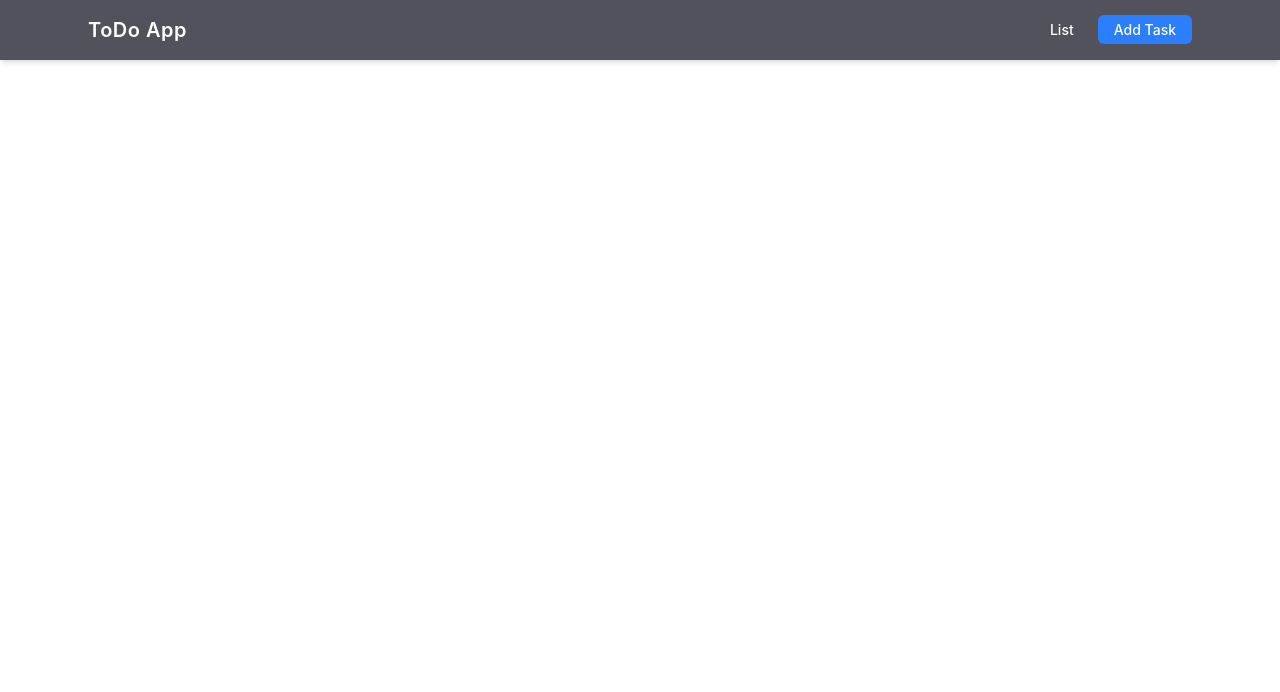
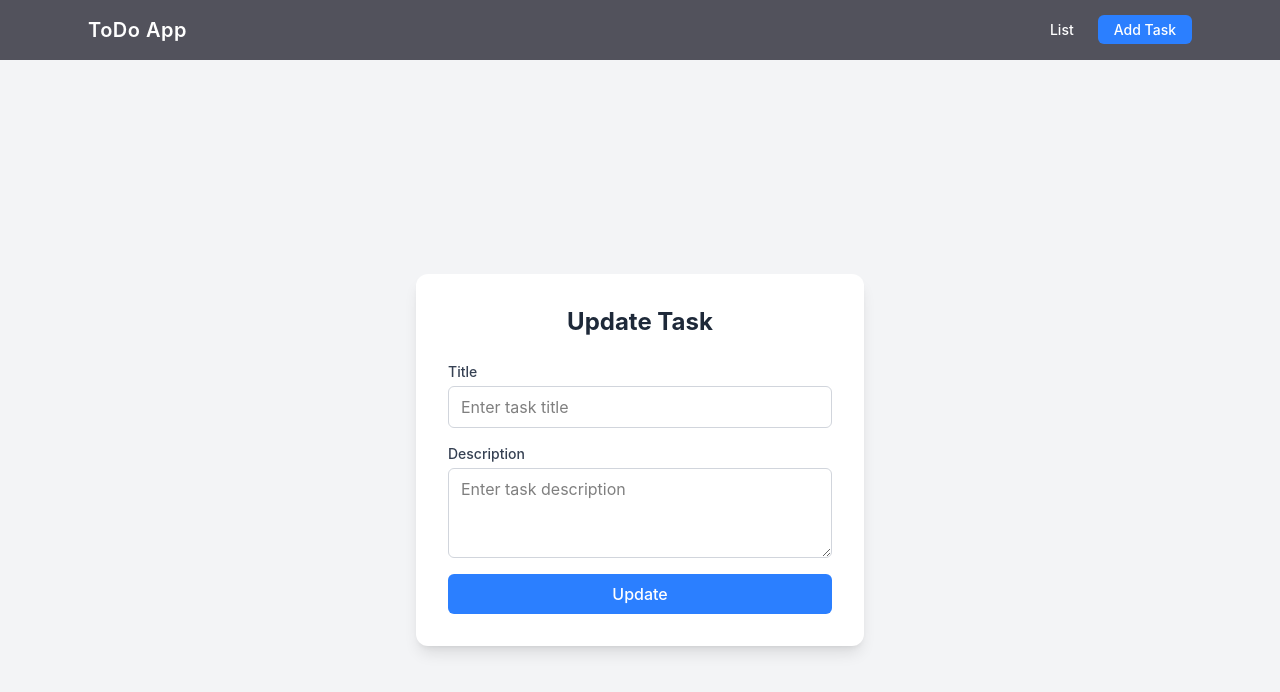
Before and after one commit to talha125-git/Todo-app, a React app in the folder frontend/: page /update/1 in a window 1280 px wide. Shown: the top 692 px of the page. Built offline with nearby package versions, Linux system fonts and the light colour scheme; no server answers; the HTML template or start-up script is replaced by a standard one.

Commit message:
Add Populate data to update Form

```diff
--- a/frontend/src/App.jsx
+++ b/frontend/src/App.jsx
@@ -4,6 +4,7 @@ import Navbar from './componants/Navbar'
 import { Route, Routes } from 'react-router-dom'
 import AddTask from './componants/AddTask'
 import List from './componants/List'
+import UpdateTask from './componants/UpdateTask'
 
 function App() {
   return (
@@ -12,6 +13,7 @@ function App() {
     <Routes>
       <Route path='/' element={<List/>} />
       <Route path='/add' element={<AddTask/>} />
+      <Route path='/update/:id' element={<UpdateTask/>} />
     </Routes>
     </>
   )
--- a/frontend/src/componants/List.jsx
+++ b/frontend/src/componants/List.jsx
@@ -1,4 +1,5 @@
 import React, { useEffect, useState } from 'react'
+import { Link } from 'react-router-dom';
 
 const List = () => {
 
@@ -43,7 +44,7 @@ const List = () => {
                                 <th className="p-3 w-16 border-r text-center">S.No</th>
                                 <th className="p-3 w-40 border-r text-left">Title</th>
                                 <th className="p-3 border-r text-left">Description</th>
-                <th className="p-3 w-28 text-right">Action</th>
+                                <th className="p-3 w-40 text-center">Action</th>
                             </tr>
                         </thead>
 
@@ -63,13 +64,23 @@ const List = () => {
                                         {item.description}
                                     </td>
 
-                  <td className="p-3 text-right">
+                                    <td className="p-3">
+                                        <div className="flex justify-center gap-3">
+
                                             <button
                                                 onClick={() => deleteTask(item._id)}
                                                 className="bg-red-500 hover:bg-red-600 text-white px-4 py-1.5 rounded-md text-sm transition duration-200 cursor-pointer"
                                             >
                                                 Delete
                                             </button>
+
+                                            <Link to={"update/" + item._id}>
+                                                <button className="bg-yellow-500 hover:bg-yellow-600 text-white px-4 py-1.5 rounded-md text-sm transition duration-200 cursor-pointer">
+                                                    Update
+                                                </button>
+                                            </Link>
+
+                                        </div>
                                     </td>
 
                                 </tr>
--- /dev/null
+++ b/frontend/src/componants/UpdateTask.jsx
@@ -0,0 +1,82 @@
+import React from 'react'
+import { useEffect } from 'react';
+import { useState } from 'react'
+import { useParams, useNavigate } from 'react-router-dom'; // ✅ added useNavigate
+
+const UpdateTask = () => {
+
+    const [taskData, setTaskData] = useState();
+    const { id } = useParams();
+    const navigate = useNavigate(); // ✅ initialize navigate
+
+    useEffect(() => {
+        getTask(id)
+    }, [])
+
+    const getTask = async (id) => {
+        let task = await fetch('http://localhost:3200/task/' + id);
+        task = await task.json()
+        if (task.success) {
+            setTaskData(task.result)
+        }
+    }
+
+    const handleUpdate = async () => {
+        let result = await fetch('http://localhost:3200/update-task/' + id, {
+            method: 'PUT',
+            headers: { 'Content-Type': 'application/json' },
+            body: JSON.stringify(taskData)
+        });
+        result = await result.json();
+        if (result.success) {
+            navigate('/'); // ✅ go to list page after update
+        }
+    }
+
+    return (
+        <div className="min-h-screen flex items-center justify-center bg-gray-100 p-6">
+
+            <div className="bg-white shadow-lg rounded-xl w-full max-w-md p-8">
+                <h1 className="text-2xl font-bold text-gray-800 mb-6 text-center"> Update Task </h1>
+
+                <section className="flex flex-col gap-4">
+                    <div className="flex flex-col">
+                        <label className="text-sm font-medium text-gray-700 mb-1"> Title </label>
+                        <input
+                            value={taskData?.title || ''}
+                            onChange={(event) => setTaskData({ ...taskData, title: event.target.value })}
+                            type="text"
+                            name="title"
+                            placeholder="Enter task title"
+                            className="border border-gray-300 rounded-md px-3 py-2 focus:outline-none focus:ring-2 focus:ring-blue-500"
+                        />
+                    </div>
+
+                    <div className="flex flex-col">
+                        <label className="text-sm font-medium text-gray-700 mb-1"> Description </label>
+                        <textarea
+                            value={taskData?.description || ''}
+                            onChange={(event) => setTaskData({ ...taskData, description: event.target.value })}
+                            name="description"
+                            placeholder="Enter task description"
+                            rows="3"
+                            className="border border-gray-300 rounded-md px-3 py-2 focus:outline-none focus:ring-2 focus:ring-blue-500"
+                        ></textarea>
+                    </div>
+
+                    <button
+                        type="button"
+                        onClick={handleUpdate}
+                        className="bg-blue-500 cursor-pointer text-white py-2 rounded-md font-medium hover:bg-blue-600 transition duration-200"
+                    >
+                        Update
+                    </button>
+
+                </section>
+            </div>
+
+        </div>
+    )
+}
+
+export default UpdateTask
```
Also changed, not shown: 2 other files (tests, documents, lock files or other folders). Lines whose indentation alone changed are shown as unchanged.
